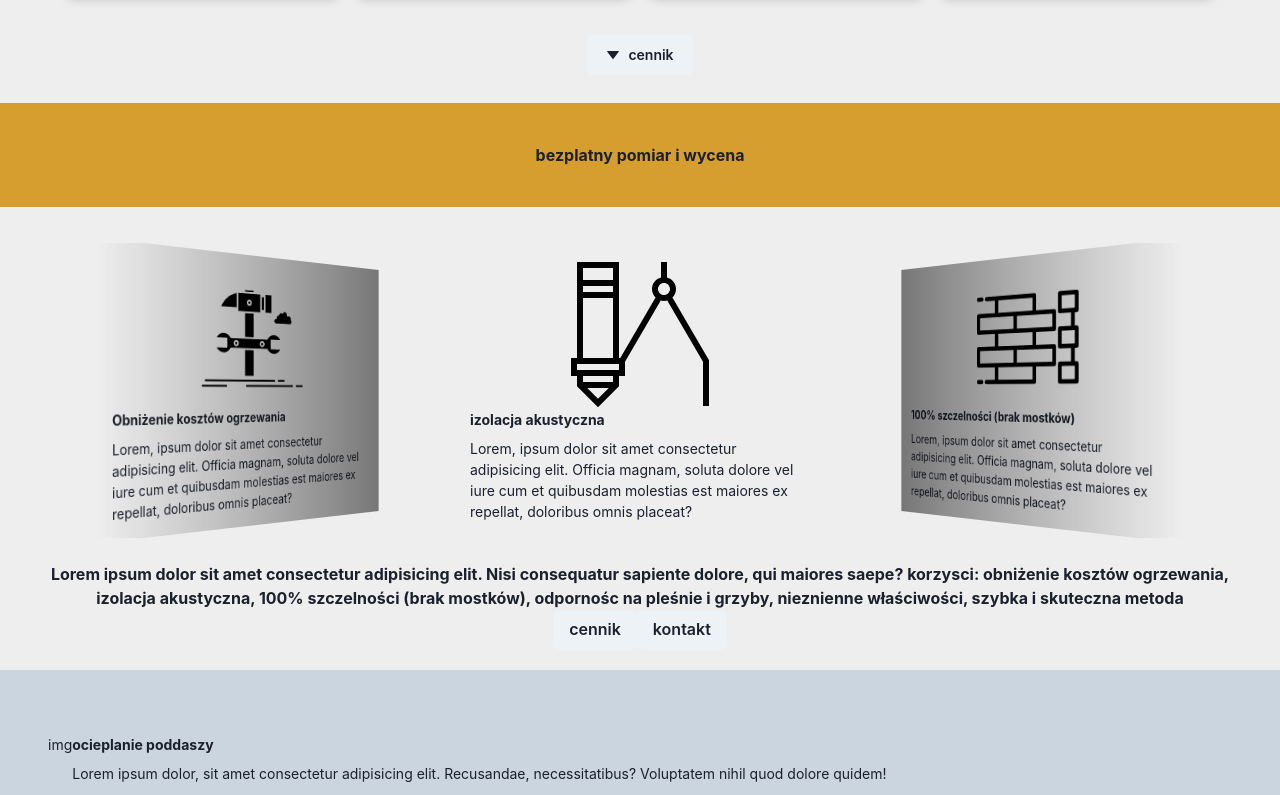
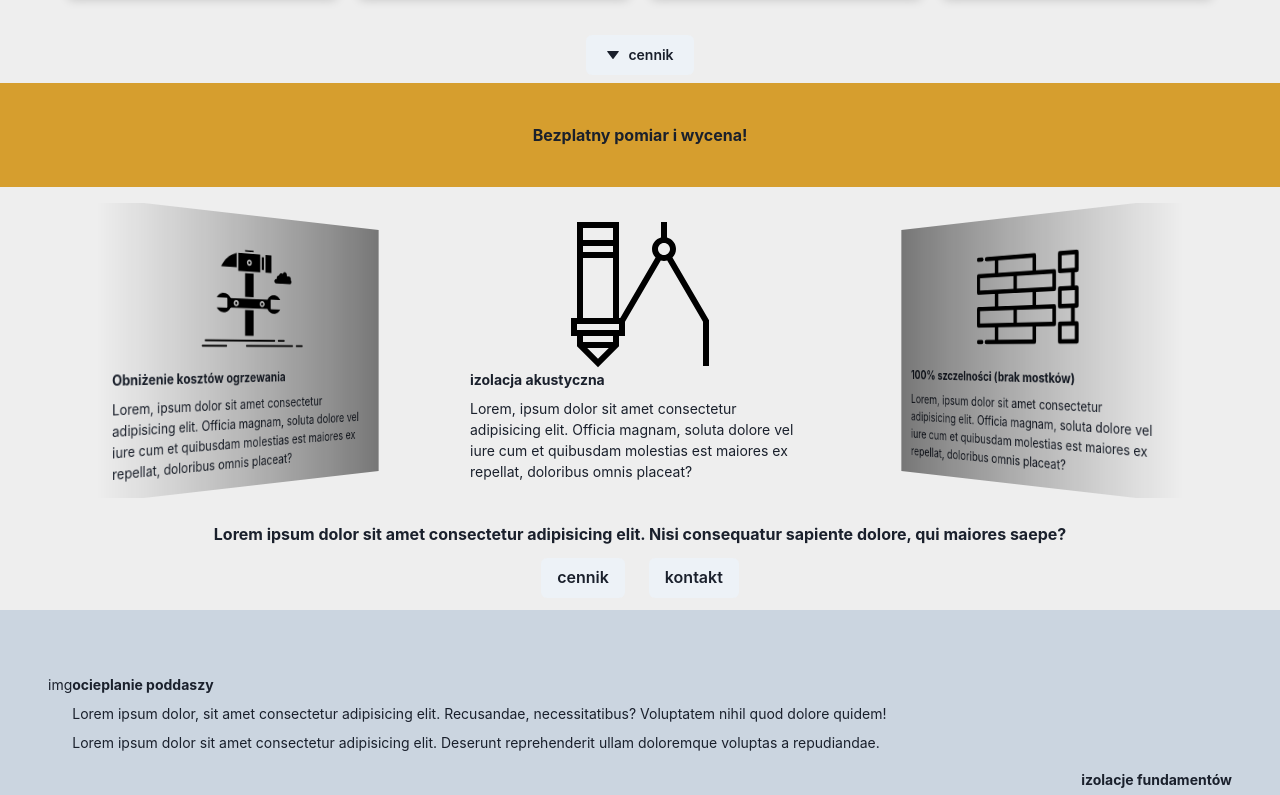
Before and after one commit to refixshow/izoplan, a Next.js app: page / in a window 1280 px wide. Shown: the part 940-1735 px from the top of the page. Built offline with nearby package versions, Linux system fonts and the light colour scheme.

Commit message:
first commit

```diff
--- a/components/molecules/MoleculeHero.tsx
+++ b/components/molecules/MoleculeHero.tsx
@@ -1,4 +1,5 @@
 import { Box, Flex, Stack, Text, Button, theme } from "@chakra-ui/react";
+import NextLink from "next/link";
 
 const Hero = () => {
   return (
@@ -24,6 +25,7 @@ const Hero = () => {
           </Text>
         </Stack>
         <Box>
+          <NextLink href="/#offer">
             <Button
               color={theme.colors.gray[100]}
               _active={{
@@ -38,6 +40,8 @@ const Hero = () => {
             >
               dowiedz się wiecej
             </Button>
+          </NextLink>
+
           <Button fontSize="inherit" colorScheme="yellow">
             kontakt
           </Button>
--- a/components/molecules/MoleculeInvitation.tsx
+++ b/components/molecules/MoleculeInvitation.tsx
@@ -1,18 +1,23 @@
 import { Flex, Text } from "@chakra-ui/react";
 
-const MoleculeInvitation = () => {
+interface IProps {
+  text: string;
+  yellow?: boolean;
+}
+
+const MoleculeInvitation = ({ text, yellow }: IProps) => {
   return (
     <Flex
       as="header"
       textAlign="center"
       justifyContent="center"
       alignItems="center"
-      backgroundColor="yellow.500"
+      backgroundColor={yellow ? "yellow.500" : "none"}
       gridColumn="full-start / full-end"
       padding="10"
     >
       <Text as="h2" fontSize="md" fontWeight="bold">
-        bezplatny pomiar i wycena
+        {text}
       </Text>
     </Flex>
   );
--- a/components/organisms/OrganismCons.tsx
+++ b/components/organisms/OrganismCons.tsx
@@ -1,10 +1,22 @@
-import { Box, Flex, Stack, Text } from "@chakra-ui/react";
+import {
+  Box,
+  Flex,
+  Stack,
+  Text,
+  useColorModeValue,
+  theme,
+} from "@chakra-ui/react";
 
 const OrganismCons = () => {
+  const grayColor = useColorModeValue(
+    theme.colors.gray[300],
+    theme.colors.gray[800]
+  );
+
   return (
     <Box
       padding="3rem"
-      backgroundColor="gray.300"
+      backgroundColor={grayColor}
       gridColumn="full-start / full-end"
     >
       <Flex
--- a/components/organisms/OrganismDescription.tsx
+++ b/components/organisms/OrganismDescription.tsx
@@ -170,38 +170,14 @@ const OrganismDescription = () => {
         </Swiper>
       </Box>
 
-      {/* <Flex
-        direction="column"
-        padding="4"
-        alignItems="center"
-        justifyContent="center"
-      >
-        <Box position="relative" width="150px" height="150px">
-          <NextImage src="/assets/icon-1.svg" alt="abc" layout="fill" />
-        </Box>
-        <Stack>
-          <Text as="h2" fontWeight="bold">
-            Lorem ipsum dolor sit amet.
-          </Text>
-          <Text as="p">
-            Lorem, ipsum dolor sit amet consectetur adipisicing elit. Officia
-            magnam, soluta dolore vel iure cum et quibusdam molestias est
-            maiores ex repellat, doloribus omnis placeat?
-          </Text>
-        </Stack>
-      </Flex> */}
-
       <Box textAlign="center">
         <Text as="h3" fontSize="md" fontWeight="bold">
           Lorem ipsum dolor sit amet consectetur adipisicing elit. Nisi
-          consequatur sapiente dolore, qui maiores saepe? korzysci: obniżenie
-          kosztów ogrzewania, izolacja akustyczna, 100% szczelności (brak
-          mostków), odpornośc na pleśnie i grzyby, nieznienne właściwości,
-          szybka i skuteczna metoda
+          consequatur sapiente dolore, qui maiores saepe?
         </Text>
         <Box>
-          <Button>cennik</Button>
-          <Button>kontakt</Button>
+          <Button margin="3">cennik</Button>
+          <Button margin="3">kontakt</Button>
         </Box>
       </Box>
     </Grid>
--- a/lib/chakra.ts
+++ b/lib/chakra.ts
@@ -1,10 +1,13 @@
 import { extendTheme } from "@chakra-ui/react";
 
-const config = {
-  initialColorMode: "light",
-  useSystemColorMode: true,
-};
-
-const customTheme = extendTheme(config);
+const customTheme = extendTheme({
+  config: { initialColorMode: "light", useSystemColorMode: true },
+  styles: {
+    global: {
+      scrollBehavior: "smoth",
+      width: 1000,
+    },
+  },
+});
 
 export { customTheme };
--- a/pages/index.tsx
+++ b/pages/index.tsx
@@ -20,7 +20,13 @@ const Home = ({ contentfulItems }: IProps) => {
   const DarkColor = useColorModeValue("#eee", theme.colors.gray[700]);
 
   return (
-    <Box fontSize="sm" backgroundColor={DarkColor}>
+    <Box
+      fontSize="sm"
+      backgroundColor={DarkColor}
+      css={{
+        scrollBehavior: "smooth",
+      }}
+    >
       <MoleculeMainNavBar />
       <MoleculeHero />
       <Grid
@@ -28,12 +34,12 @@ const Home = ({ contentfulItems }: IProps) => {
         gridAutoRows="auto"
         gridTemplateColumns="[full-start] 2rem [center-start] 1fr [center-end] 2rem [full-end]"
         paddingTop="5"
-        rowGap="5"
       >
         <OrganismOffer />
-        <MoleculeInvitation />
+        <MoleculeInvitation yellow text="Bezplatny pomiar i wycena!" />
         <OrganismDescription />
         <OrganismCons />
+        <MoleculeInvitation text="Ciepło polecamy!" />
         <OrganismPricing />
         <OrganismContact />
 
```
Lines whose indentation alone changed are shown as unchanged.
